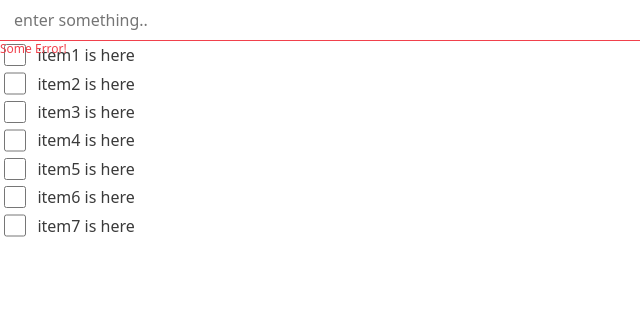
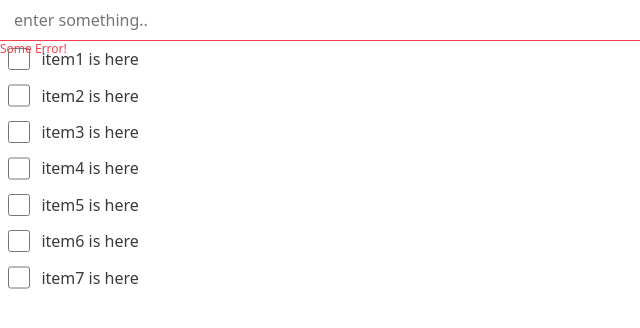
Before and after one commit to amin-erfanian/versland-multi-select, a React (Vite) app: page / in a window 1280 px wide. Shown: the top 328 px of the page, without its empty margins (0-640 px from the left). Built offline with nearby package versions, Linux system fonts and the light colour scheme.

Commit message:
feat: improve base checkbox styles

```diff
--- a/src/components/BaseCheckbox/BaseCheckbox.module.scss
+++ b/src/components/BaseCheckbox/BaseCheckbox.module.scss
@@ -1,9 +1,24 @@
 $size: 1.4rem;
 
 .check-box {
+  width: 100%;
   display: flex;
   align-items: center;
+  padding: 4px;
   gap: 8px;
+  background-color: var(--palette-background);
+
+  &:hover {
+    background-color: #eaeaea; // need to have a variant var for background
+  }
+
+  &--checked {
+    background-color: rgba($color: var(--palette-primary-rgb), $alpha: 0.3);
+  }
+
+  &--checked:hover {
+    background-color: rgba($color: var(--palette-primary-rgb), $alpha: 0.4);
+  }
 
   &__label {
     font-size: 16px;
--- a/src/components/BaseCheckbox/BaseCheckbox.tsx
+++ b/src/components/BaseCheckbox/BaseCheckbox.tsx
@@ -1,5 +1,6 @@
 import React from "react";
 import styles from "./BaseCheckbox.module.scss";
+import classNames from "classnames";
 
 type BaseCheckboxProps = React.InputHTMLAttributes<HTMLInputElement> & {
   name: string;
@@ -10,7 +11,11 @@ type BaseCheckboxProps = React.InputHTMLAttributes<HTMLInputElement> & {
 const BaseCheckbox = React.forwardRef<HTMLInputElement, BaseCheckboxProps>(
   ({ name, checked, children, ...rest }, ref) => {
     return (
-      <div className={styles["check-box"]}>
+      <div
+        className={classNames(styles["check-box"], {
+          [styles["check-box--checked"]]: checked,
+        })}
+      >
         <input
           ref={ref}
           className={styles["check-box__icon-check"]}
```
